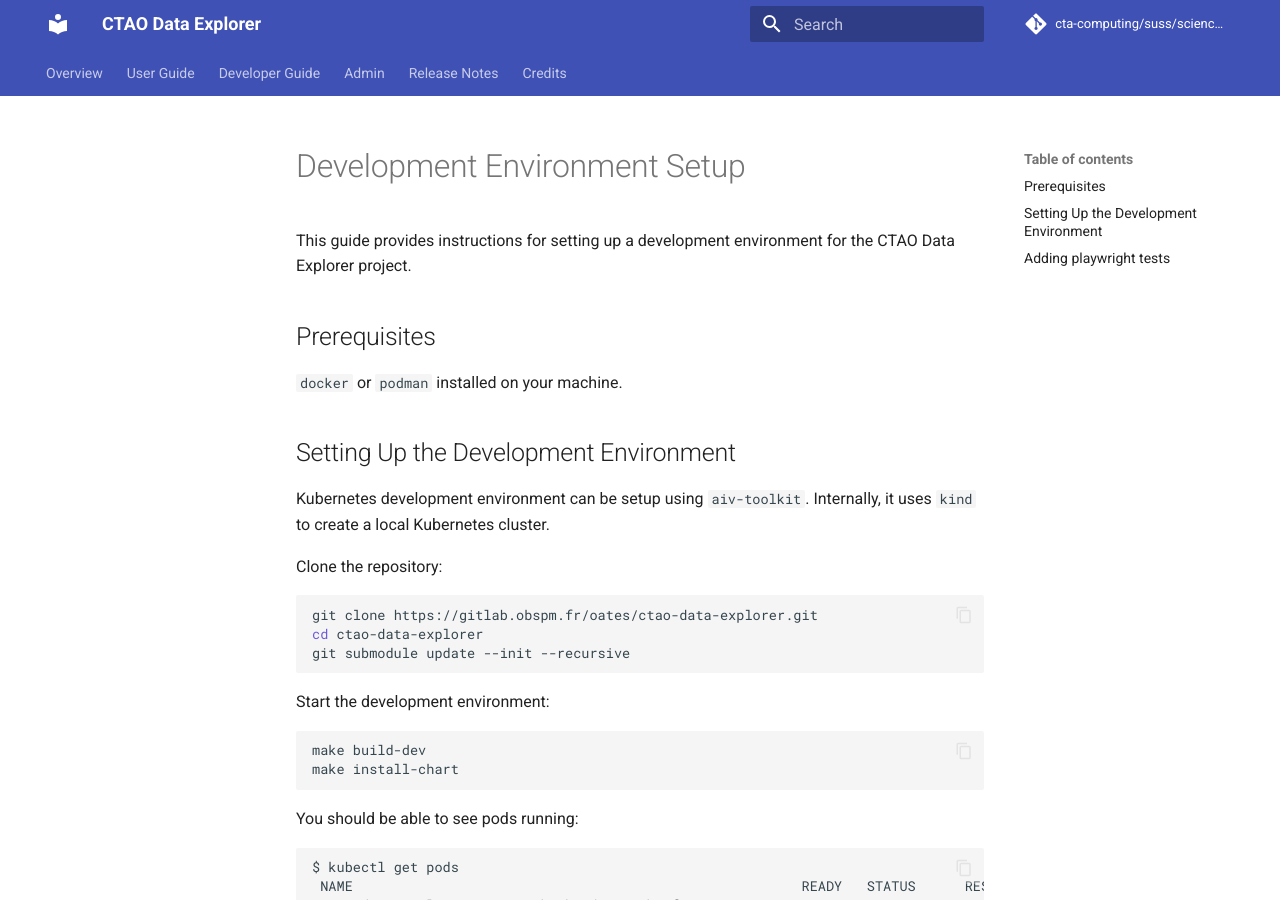
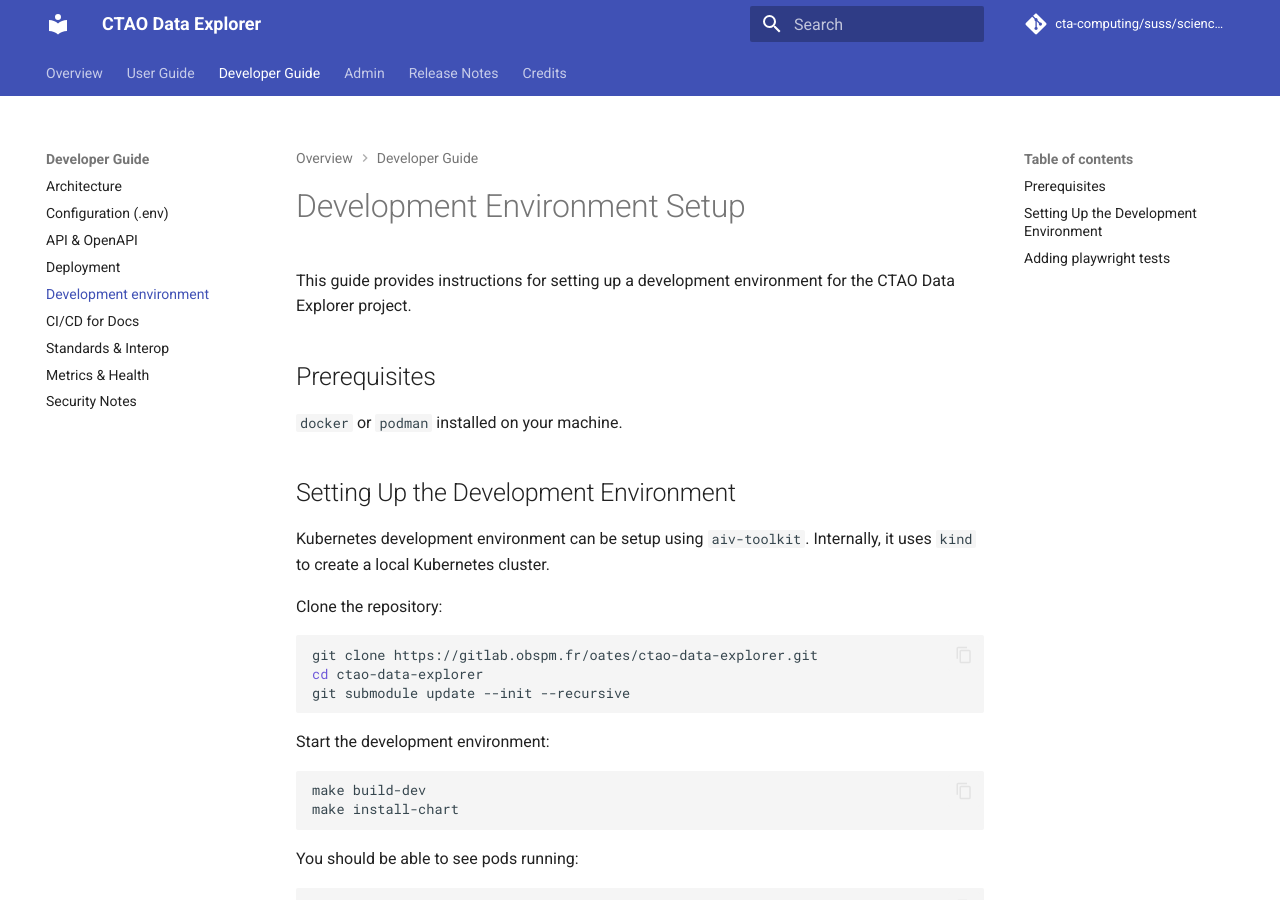
Before and after one commit to aopy/ctao-data-explorer, an MkDocs documentation site: the page built from docs/developer-guide/devenv.md, in a window 1280 px wide and 900 px high. Built offline with MkDocs 1.6.1 and Material for MkDocs 9.7.7, drawn with Linux system fonts in a browser that asks for light colours.

Commit message:
add developer environment page to nav index

```diff
--- a/mkdocs.yml
+++ b/mkdocs.yml
@@ -29,6 +29,7 @@
     - Configuration (.env): developer-guide/configuration.md
     - API & OpenAPI: developer-guide/api.md
     - Deployment: developer-guide/deployment.md
+    - Development environment: developer-guide/devenv.md
     - CI/CD for Docs: developer-guide/ci-cd.md
     - Standards & Interop: developer-guide/standards.md
     - Metrics & Health: developer-guide/metrics.md
```
